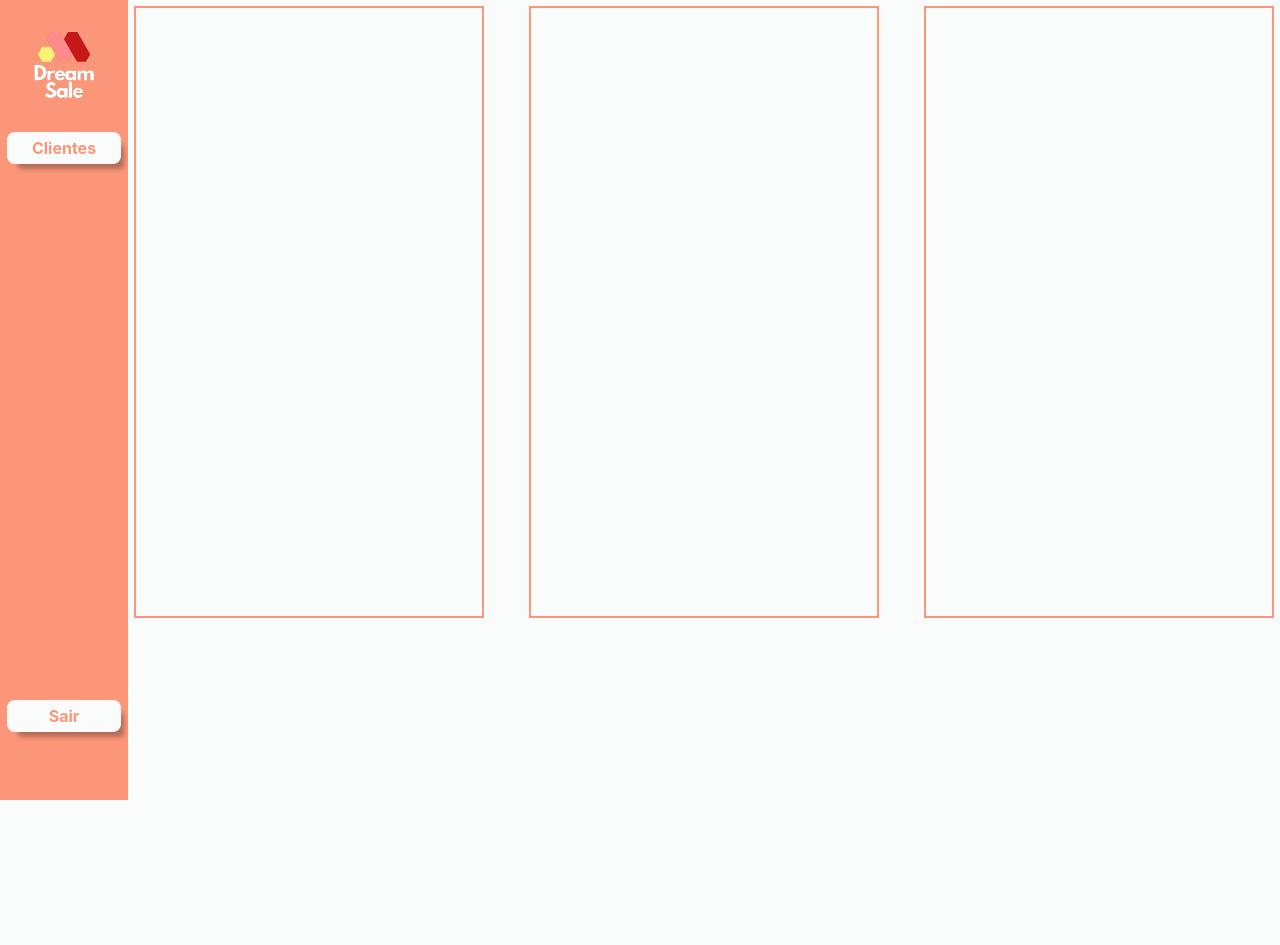
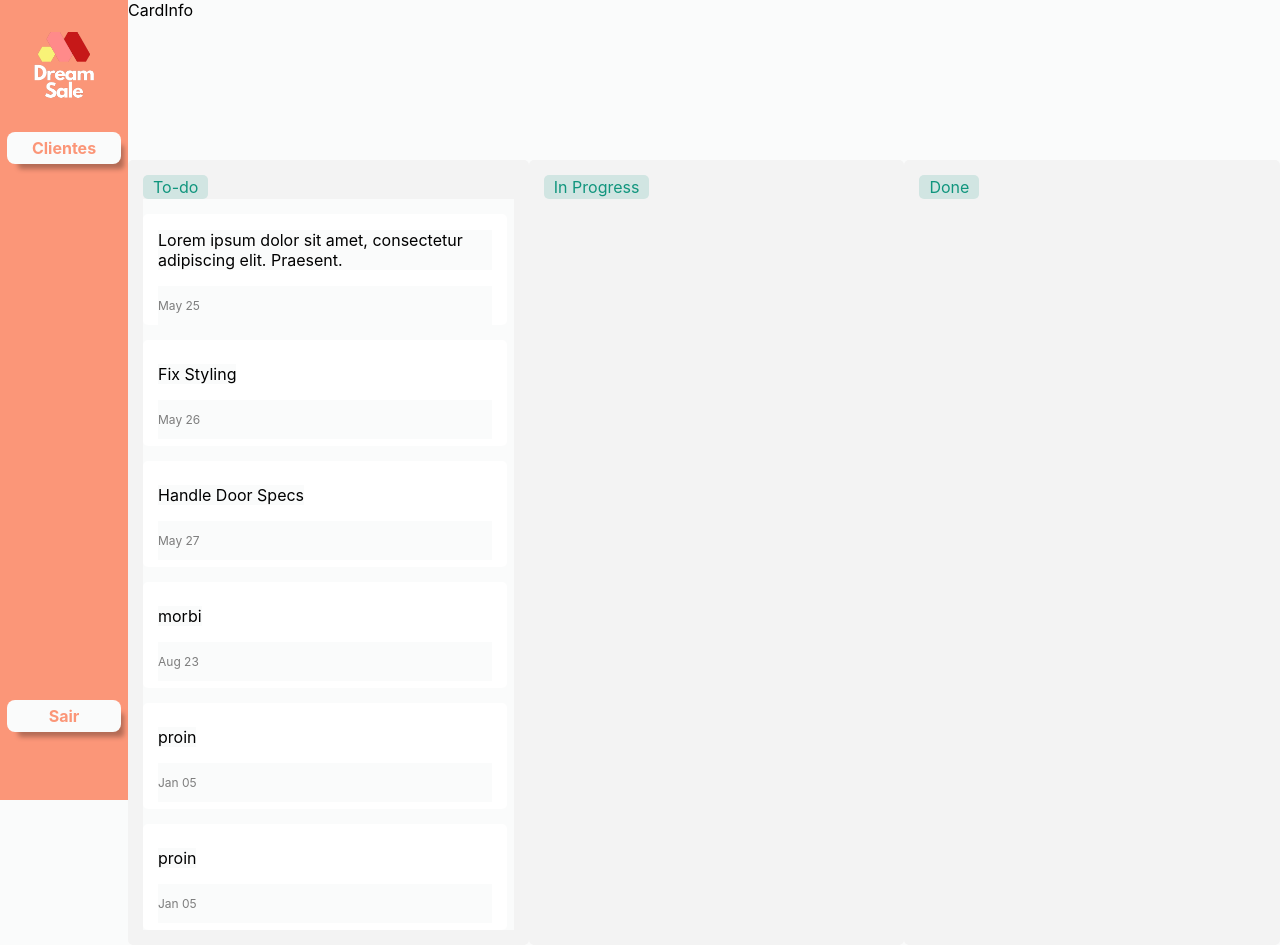
Before and after one commit to devlucasfreitas/dream-sale-crm, a React (Create React App) app: page /dashboard in a window 1280 px wide. Before the commit the page ends 800 px from the top, so only its background shows below. Built offline with nearby package versions, Linux system fonts and the light colour scheme.

Commit message:
feat: :art: Kanban DnD

```diff
--- a/package.json
+++ b/package.json
@@ -10,6 +10,7 @@
     "@testing-library/react": "^13.4.0",
     "@testing-library/user-event": "^13.5.0",
     "react": "^18.2.0",
+    "react-beautiful-dnd": "^13.1.1",
     "react-dom": "^18.2.0",
     "react-router-dom": "^6.4.2",
     "react-scripts": "5.0.1",
--- /dev/null
+++ b/src/components/organisms/cardInfo/CardInfo.css
@@ -0,0 +1,4 @@
+.cardsDeInformações {
+    width: 90vw;
+    height: 20vh;
+}
--- /dev/null
+++ b/src/components/organisms/cardInfo/CardInfo.jsx
@@ -0,0 +1,8 @@
+import React from 'react'
+import "./CardInfo.css"
+
+export default function CardInfo() {
+  return (
+    <div className='cardsDeInformações'>CardInfo</div>
+  )
+}
--- a/src/components/organisms/kanBan/Kanban.css
+++ /dev/null
@@ -1,13 +0,0 @@
-.corpo {
-    width: 90vw;
-    height: 80vh;
-    display: flex;
-    justify-content: space-between;
-}
-
-.colunas {
-    border: 2px solid rgb(251, 150, 120);
-    width: 30%;
-    height: 95%;
-    margin: 6px;
-}
--- a/src/components/organisms/kanBan/Kanban.jsx
+++ /dev/null
@@ -1,12 +0,0 @@
-import React from 'react'
-import "./Kanban.css"
-
-export default function Kanban() {
-  return (
-    <div className='corpo'>
-        <div className='colunas'></div>
-        <div className='colunas'></div>
-        <div className='colunas'></div>
-    </div>
-  )
-}
--- /dev/null
+++ b/src/components/organisms/kanBan/KanbanData.js
@@ -0,0 +1,71 @@
+export const data = [
+  {
+    id: "1",
+    Task: "Lorem ipsum dolor sit amet, consectetur adipiscing elit. Praesent.",
+    // Assigned_To: 'Beltran',
+    // Assignee: 'Romona',
+    // Status: 'To-do',
+    // Priority: 'Low',
+    Due_Date: "25-May-2020",
+  },
+  {
+    id: "2",
+    Task: "Fix Styling",
+    // Assigned_To: 'Dave',
+    // Assignee: 'Romona',
+    // Status: 'To-do',
+    // Priority: 'Low',
+    Due_Date: "26-May-2020",
+  },
+  {
+    id: "3",
+    Task: "Handle Door Specs",
+    // Assigned_To: 'Roman',
+    // Assignee: 'Romona',
+    // Status: 'To-do',
+    // Priority: 'Low',
+    Due_Date: "27-May-2020",
+  },
+  {
+    id: "4",
+    Task: "morbi",
+    // Assigned_To: 'Gawen',
+    // Assignee: 'Kai',
+    // Status: 'Done',
+    // Priority: 'High',
+    Due_Date: "23-Aug-2020",
+  },
+  {
+    id: "5",
+    Task: "proin",
+    // Assigned_To: 'Bondon',
+    // Assignee: 'Antoinette',
+    // Status: 'In Progress',
+    // Priority: 'Medium',
+    Due_Date: "05-Jan-2021",
+  },
+  {
+    id: "6",
+    Task: "proin",
+    // Assigned_To: 'Bondon',
+    // Assignee: 'Antoinette',
+    // Status: 'In Progress',
+    // Priority: 'Medium',
+    Due_Date: "05-Jan-2021",
+  },
+];
+
+export const columnsFromBackend = [
+  {
+    title: "To-do",
+    items: data,
+  },
+  {
+    title: "In Progress",
+    items: [],
+  },
+  {
+    title: "Done",
+    items: [],
+  },
+];
--- /dev/null
+++ b/src/components/organisms/kanBan/KanbanDnd.js
@@ -0,0 +1,105 @@
+import React, { useState } from "react";
+import styled from "@emotion/styled";
+import { columnsFromBackend } from "./KanbanData";
+import { DragDropContext, Droppable } from "react-beautiful-dnd";
+import TaskCard from "./TaskCard";
+
+const Container = styled.div`
+  display: flex;
+  width: 90vw;
+`;
+
+const TaskList = styled.div`
+  min-height: 100px;
+  display: flex;
+  flex-direction: column;
+  background: #f3f3f3;
+  min-width: 30%;
+  border-radius: 5px;
+  padding: 15px 15px;
+`;
+
+const TaskColumnStyles = styled.div`
+  display: flex;
+  width: 100%;
+  min-height: 80vh;
+  justify-content: space-between;
+`;
+
+const Title = styled.span`
+  color: #10957d;
+  background: rgba(16, 149, 125, 0.15);
+  padding: 2px 10px;
+  border-radius: 5px;
+  align-self: flex-start;
+`;
+
+const Kanban = () => {
+  const [columns, setColumns] = useState(columnsFromBackend);
+
+  const onDragEnd = (result, columns, setColumns) => {
+    if (!result.destination) return;
+    const { source, destination } = result;
+    if (source.droppableId !== destination.droppableId) {
+      const sourceColumn = columns[source.droppableId];
+      const destColumn = columns[destination.droppableId];
+      const sourceItems = [...sourceColumn.items];
+      const destItems = [...destColumn.items];
+      const [removed] = sourceItems.splice(source.index, 1);
+      destItems.splice(destination.index, 0, removed);
+      setColumns({
+        ...columns,
+        [source.droppableId]: {
+          ...sourceColumn,
+          items: sourceItems,
+        },
+        [destination.droppableId]: {
+          ...destColumn,
+          items: destItems,
+        },
+      });
+    } else {
+      const column = columns[source.droppableId];
+      const copiedItems = [...column.items];
+      const [removed] = copiedItems.splice(source.index, 1);
+      copiedItems.splice(destination.index, 0, removed);
+      setColumns({
+        ...columns,
+        [source.droppableId]: {
+          ...column,
+          items: copiedItems,
+        },
+      });
+    }
+  };
+  return (
+    <DragDropContext
+      onDragEnd={(result) => onDragEnd(result, columns, setColumns)}
+    >
+      <Container>
+        <TaskColumnStyles>
+          {Object.entries(columns).map(([columnId, column], index) => {
+            return (
+              <Droppable key={columnId} droppableId={columnId}>
+                {(provided, snapshot) => (
+                  <TaskList
+                    ref={provided.innerRef}
+                    {...provided.droppableProps}
+                  >
+                    <Title>{column.title}</Title>
+                    {column.items.map((item, index) => (
+                      <TaskCard key={item} item={item} index={index} />
+                    ))}
+                    {provided.placeholder}
+                  </TaskList>
+                )}
+              </Droppable>
+            );
+          })}
+        </TaskColumnStyles>
+      </Container>
+    </DragDropContext>
+  );
+};
+
+export default Kanban;
--- /dev/null
+++ b/src/components/organisms/kanBan/TaskCard.js
@@ -0,0 +1,56 @@
+import React from "react";
+import { Draggable } from "react-beautiful-dnd";
+import styled from "@emotion/styled";
+
+const TaskInformation = styled.div`
+  display: flex;
+  flex-direction: column;
+  justify-content: center;
+  align-items: flex-start;
+  padding: 0 15px;
+  min-height: 106px;
+  border-radius: 5px;
+  max-width: 90%;
+  background: white;
+  margin-top: 15px;
+
+  .secondary-details {
+    display: flex;
+    justify-content: space-between;
+    align-items: center;
+    width: 100%;
+    font-size: 12px;
+    font-weight: 400px;
+    color: #7d7d7d;
+  }
+`;
+
+const TaskCard = ({ item, index }) => {
+  return (
+    <Draggable key={item.id} draggableId={item.id} index={index}>
+      {(provided) => (
+        <div
+          ref={provided.innerRef}
+          {...provided.draggableProps}
+          {...provided.dragHandleProps}
+        >
+          <TaskInformation>
+            <p>{item.Task}</p>
+            <div className="secondary-details">
+              <p>
+                <span>
+                  {new Date(item.Due_Date).toLocaleDateString("en-us", {
+                    month: "short",
+                    day: "2-digit",
+                  })}
+                </span>
+              </p>
+            </div>
+          </TaskInformation>
+        </div>
+      )}
+    </Draggable>
+  );
+};
+
+export default TaskCard;
--- a/src/components/pages/dashboard/Dashboard.jsx
+++ b/src/components/pages/dashboard/Dashboard.jsx
@@ -1,6 +1,7 @@
 import React from 'react'
 import BarraLateral from '../../organisms/barraLateral/BarraLateral'
-import Kanban from '../../organisms/kanBan/Kanban'
+import CardInfo from '../../organisms/cardInfo/CardInfo'
+import KanbanDnd from '../../organisms/kanBan/KanbanDnd'
 import "./Dashboard.css"
 // import Header from '../../organisms/header/Header'
 
@@ -10,9 +11,14 @@ export default function Dashboard() {
       <div className='BarraLateral'>
       <BarraLateral />
       </div>
-    <div>
-    <Kanban />
+      <div>
+      <div className='CardInfo'>
+      <CardInfo />
     </div>
+    <div className='Kanban'>
+    <KanbanDnd />
+    </div>
+      </div>
 
     </div>
 
```
Also changed, not shown: src/components/pages/dashboard/Dashboard.css (line endings or trailing spaces), 1 other file (tests, documents, lock files or other folders).
